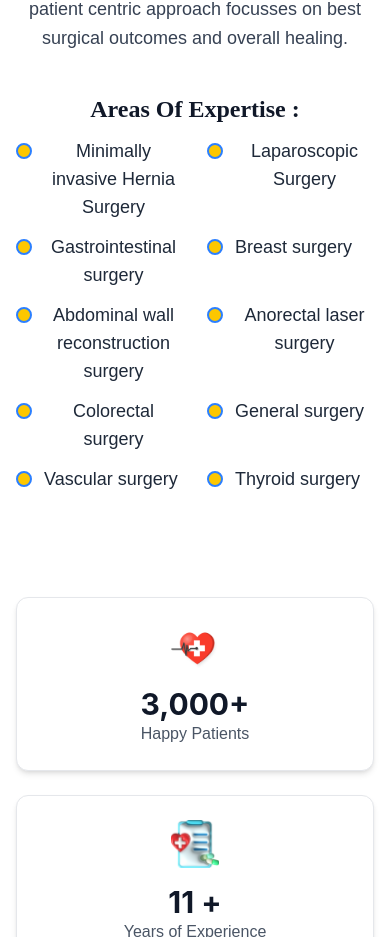
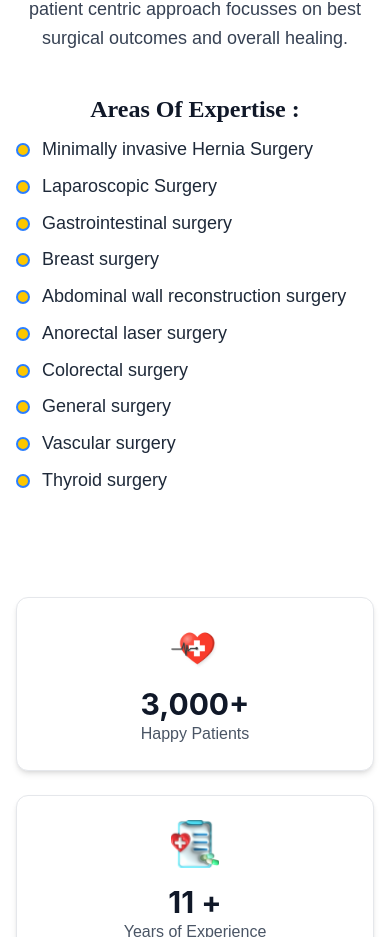
Before and after one commit to abdulahadkhan-10/dr.shaziya, a Next.js app: page / in a window 390 px wide. Shown: the part 1040-1977 px from the top of the page. Built offline with nearby package versions, Linux system fonts and the light colour scheme.

Commit message:
update page.js

```diff
--- a/src/app/page.js
+++ b/src/app/page.js
@@ -94,8 +94,9 @@ export default function Home() {
   >
     Areas Of Expertise :
   </h3>
+
   <div
-  className="grid grid-cols-2 gap-x-6 gap-y-3 text-gray-800 text-lg"
+    className="grid grid-cols-1 sm:grid-cols-2 gap-x-6 gap-y-3 text-gray-800 text-lg"
     style={{ fontFamily: "Inria Sans, sans-serif" }}
   >
     {[
@@ -111,14 +112,13 @@ export default function Home() {
       "Thyroid surgery",
     ].map((item) => (
       <div key={item} className="flex items-start">
-      <span className="w-4 h-4 rounded-full bg-yellow-400 border-2 border-blue-500 mr-3 mt-1.5 shrink-0"></span>
-      <span>{item}</span>
+        <span className="w-3.5 h-3.5 rounded-full bg-yellow-400 border-2 border-blue-500 mt-1.5 mr-3 shrink-0"></span>
+        <span className="leading-snug">{item}</span>
       </div>
     ))}
   </div>
+</div>
 
-
-              </div>
 
               {/* CTA Button */}
               {/* <a
```
Lines whose indentation alone changed are shown as unchanged.
